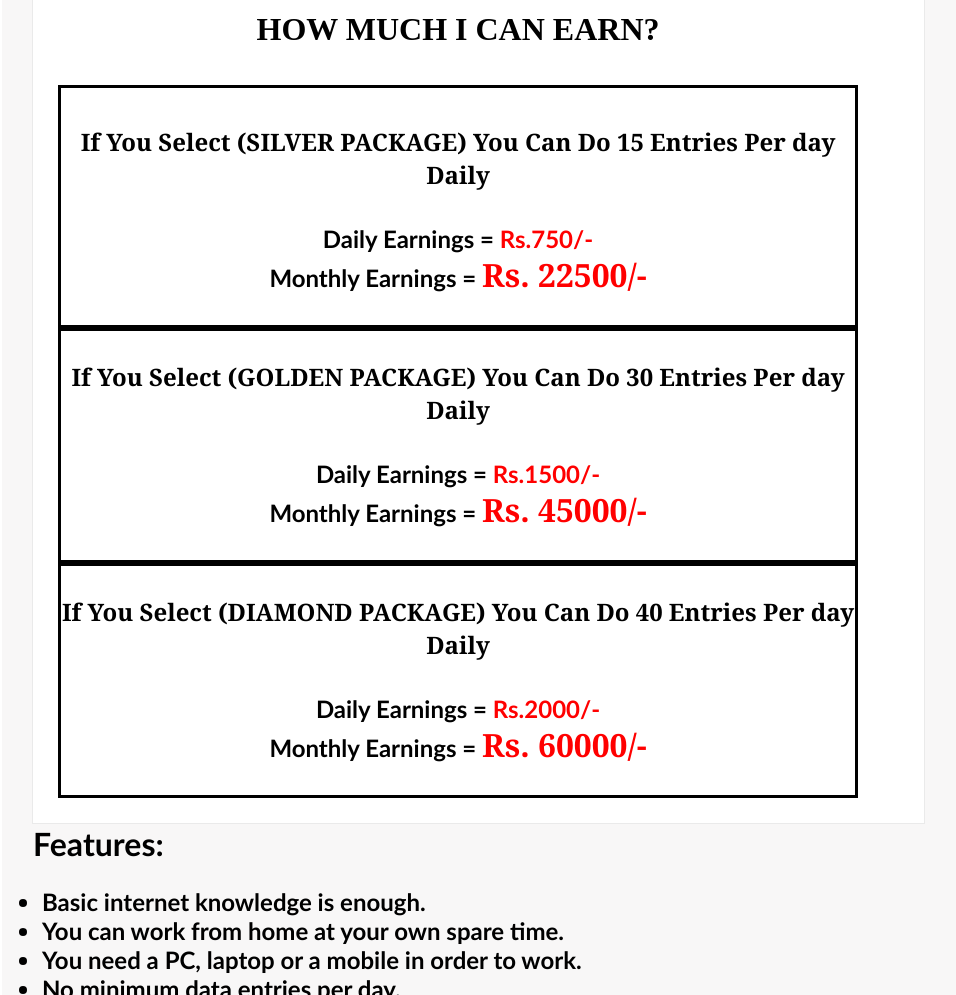
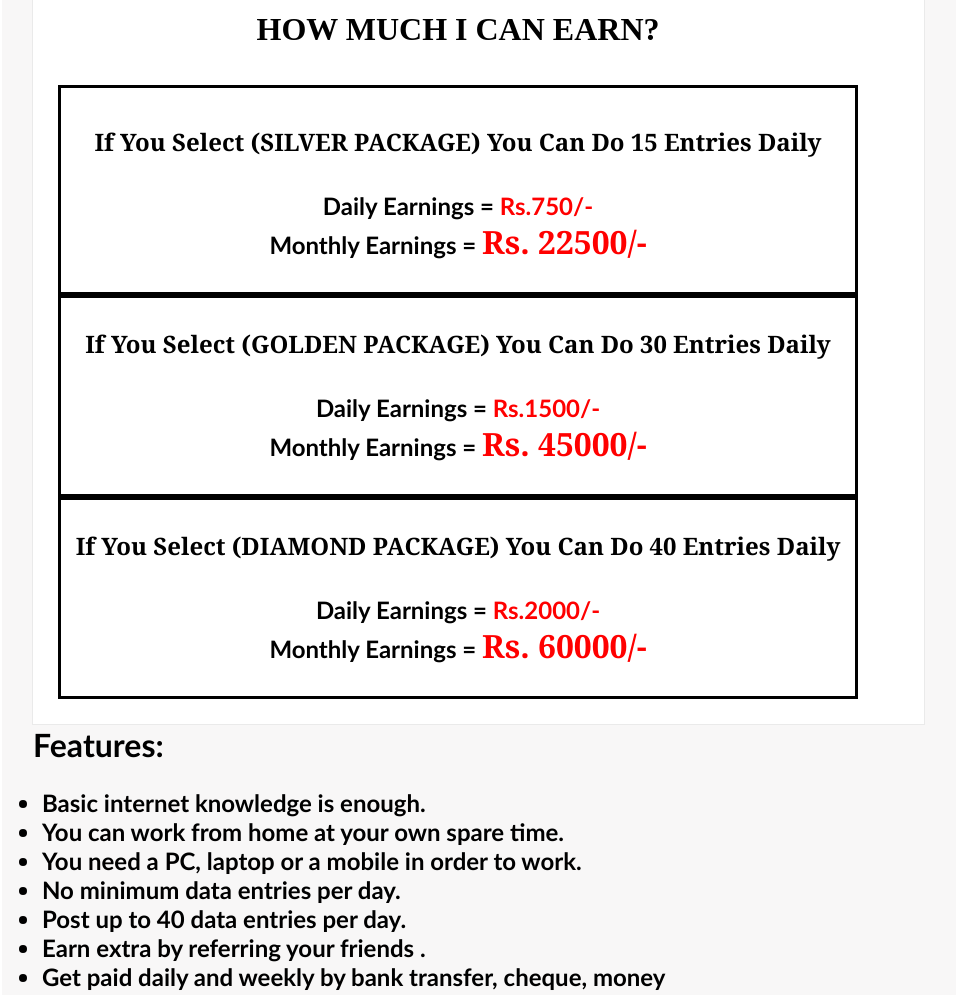
Before and after one commit to dataentry21/WorkFromHome, a plain HTML site: page index-2.html in a window 1280 px wide. Shown: the part 2120-3115 px from the top of the page, without its empty margins (138-1094 px from the left). Drawn offline with Linux system fonts and the light colour scheme.

Commit message:
Update index-2.html

```diff
--- a/index-2.html
+++ b/index-2.html
@@ -205,7 +205,7 @@ You can also earn upto Rs. 10/- for every data entry done by your friend.<br><br
 <center>
 <br>
 <font size="5" face="cambria">
-<b><font color="black">If You Select (SILVER PACKAGE) You Can Do 15 Entries Per day Daily <br><br>
+<b><font color="black">If You Select (SILVER PACKAGE) You Can Do 15 Entries Daily <br><br>
 <center><b><font size="5" face="calibri"><font color="black"> Daily Earnings = <font color="red">Rs.750/- <br>
   <center><b><font size="5" face="calibri"><font color="black"> Monthly Earnings = <font size="6" face="cambria" color="red">Rs. 22500/-</font></b></font><br><br>
 </center>
@@ -214,7 +214,7 @@ You can also earn upto Rs. 10/- for every data entry done by your friend.<br><br
 <center>
 <br>
 <font size="5" face="cambria">
-<b><font color="black">If You Select (GOLDEN PACKAGE) You Can Do 30 Entries Per day Daily <br><br>
+<b><font color="black">If You Select (GOLDEN PACKAGE) You Can Do 30 Entries Daily <br><br>
 <center><b><font size="5" face="calibri"><font color="black"> Daily Earnings = <font color="red">Rs.1500/- <br>
                         <center><b><font size="5" face="calibri"><font color="black"> Monthly Earnings = <font size="6" face="cambria" color="red">Rs. 45000/-</font></b></font><br><br>
 </center>
@@ -223,7 +223,7 @@ You can also earn upto Rs. 10/- for every data entry done by your friend.<br><br
 <center>
 <br>
 <font size="5" face="cambria">
-<b><font color="black">If You Select (DIAMOND PACKAGE) You Can Do 40 Entries Per day Daily <br><br>
+<b><font color="black">If You Select (DIAMOND PACKAGE) You Can Do 40 Entries Daily <br><br>
 <center><b><font size="5" face="calibri"><font color="black"> Daily Earnings = <font color="red">Rs.2000/- <br>
                         <center><b><font size="5" face="calibri"><font color="black"> Monthly Earnings = <font size="6" face="cambria" color="red">Rs. 60000/-</font></b></font><br><br>
 </center>
```
